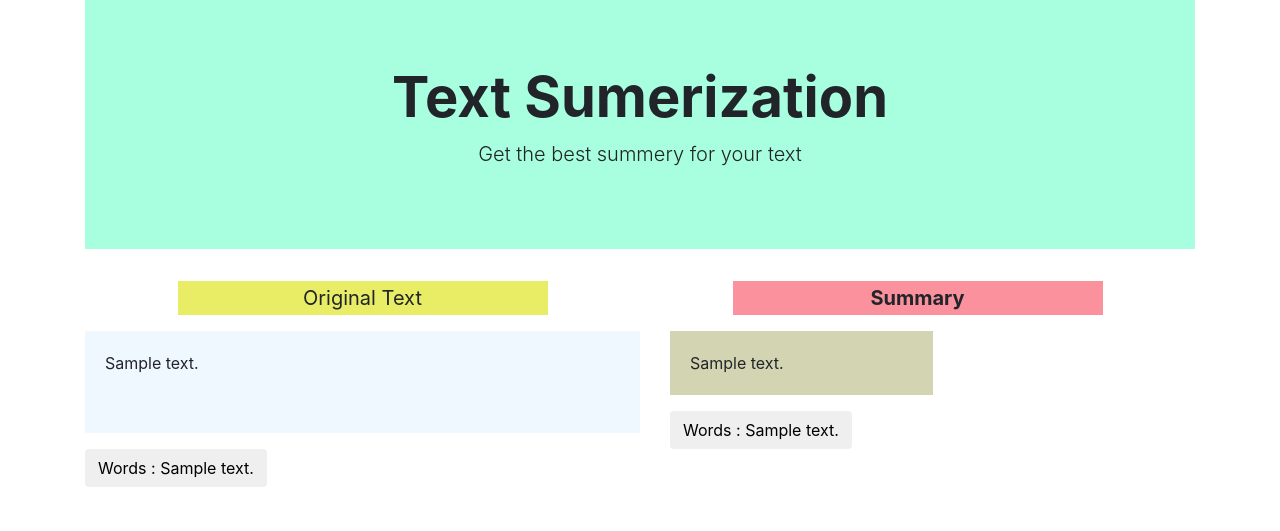
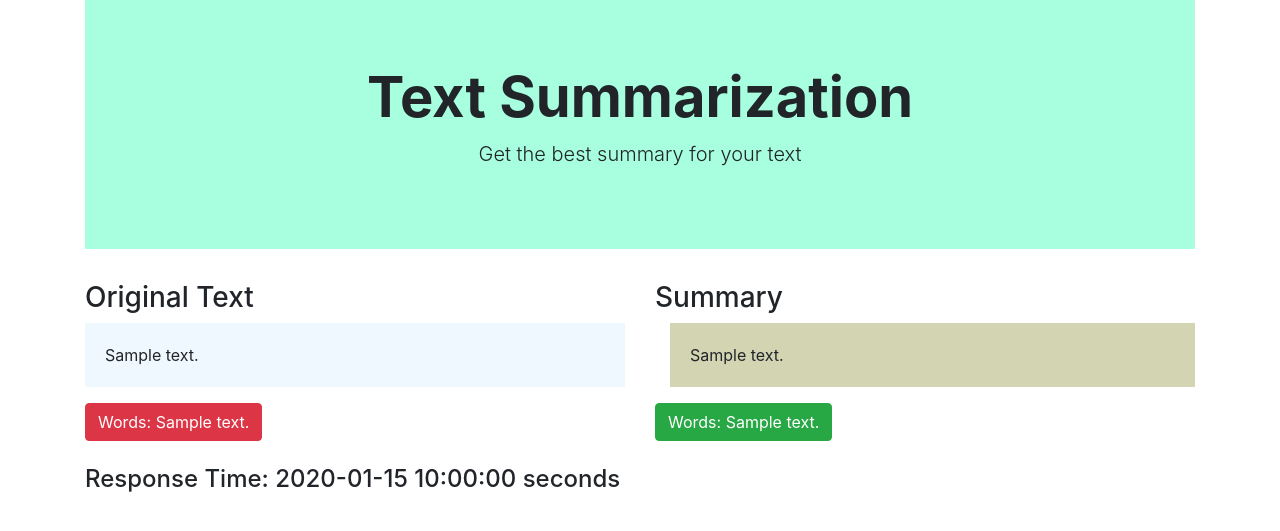
Before and after one commit to vunt201002/NLP-simple-text-summarizer, a Flask app: template templates/summary.html in a window 1280 px wide. Shown: the top 531 px of the page. Run offline with Flask 3, Linux system fonts and the light colour scheme; the template is opened without the code that fills it: most values are stand-ins (such as "Sample title", 1, 10 or a date in 2020); some libraries are stand-ins or nearby versions.

Commit message:
[Update] add response time and improve ui

```diff
--- a/app.py
+++ b/app.py
@@ -10,11 +10,11 @@ def index():
 @app.route('/analyze', methods=['GET', 'POST'])
 def analyze():
     if request.method == 'POST':
-        rawtext =request.form['rawtext']
-        summary, original_text, len_original_text, len_summary = summerizer(rawtext)
+        rawtext = request.form['rawtext']
+        summary, original_text, len_original_text, len_summary, response_time = summerizer(rawtext)
 
-    return render_template('summary.html', summary=summary, original_text= original_text,
-                           len_original_text= len_original_text, len_summary= len_summary)
+    return render_template('summary.html', summary=summary, original_text=original_text,
+                           len_original_text=len_original_text, len_summary=len_summary, response_time=response_time)
 
 if __name__ == "__main__":
     app.run(debug=True)
--- a/templates/summary.html
+++ b/templates/summary.html
@@ -8,7 +8,7 @@
     <!-- Bootstrap CSS -->
     <link rel="stylesheet" href="https://cdn.jsdelivr.net/npm/bootstrap@4.0.0/dist/css/bootstrap.min.css" integrity="sha384-Gn5384xqQ1aoWXA+058RXPxPg6fy4IWvTNh0E263XmFcJlSAwiGgFAW/dAiS6JXm" crossorigin="anonymous">
 
-    <title>Home</title>
+    <title>Text Summarization</title>
 
     <link rel="stylesheet" href="/static/style.css/">
   </head>
@@ -16,38 +16,30 @@
     <div class="container">
         <div class="jumbotron jumbotron-fluid">
             <div class="container">
-              <h1 class="display-4 heading">Text Sumerization</h1>
-              <p class="lead">Get the best summery for your text</p>
+              <h1 class="display-4 heading">Text Summarization</h1>
+              <p class="lead">Get the best summary for your text</p>
             </div>
         </div>
     </div>
 
-    <div class="container" style="display: flex; justify-content: space-around">
-        <p class="original_title col-sm-4">Original Text</p>
-        <p class="summary_title col-sm-4">Summary</p>
+    <div class="container mb-4">
+        <div class="row">
+            <div class="col-md-6">
+                <h3>Original Text</h3>
+                <p class="original_text">{{ original_text }}</p>
+                <button class="btn btn-danger" type="button">Words: {{ len_original_text }}</button>
+            </div>
+            <div class="col-md-6">
+                <h3>Summary</h3>
+                <p class="summary_text">{{ summary }}</p>
+                <button class="btn btn-success" type="button">Words: {{ len_summary }}</button>
+            </div>
+        </div>
     </div>
 
-
+    <div class="container mb-4">
+        <h4>Response Time: {{ response_time }} seconds</h4>
     </div>
-
-    <div class="container srt">
-        <p class="original_text col-sm-6">{{original_text}}</p>
-        <div class="container col-sm-6">
-            <p class="summary_text col-sm-6">{{summary}}</p>
-            <button class="btn btn-sucess" type="submit" style="margin-left: 15px">Words : {{len_summary}}</button>
-        </div>
-
-    </div>
-
-    <div class="container">
-        <button class="btn btn-denger" type="submit">Words : {{len_original_text}}</button>
-
-    </div>
-
-
-
-
-
 
     <!-- Optional JavaScript -->
     <!-- jQuery first, then Popper.js, then Bootstrap JS -->
--- a/text_summary.py
+++ b/text_summary.py
@@ -2,6 +2,8 @@ import spacy
 from spacy.lang.en.stop_words import STOP_WORDS
 from string import punctuation
 from heapq import nlargest
+import time
+import math
 
 
 text = """Samsung was founded by Lee Byung-chul in 1938 as a trading company. Over the next three decades,
@@ -19,15 +21,13 @@ the oldest theme park in South Korea) and Cheil Worldwide (the world's 15th larg
 
 
 def summerizer(rowdocs):
+    start_time = time.time()  # Record the start time
+
     stopwords = list(STOP_WORDS)
-    # print(stopwords)
-
     nlp = spacy.load('en_core_web_sm')
     doc = nlp(rowdocs)
-    #print(doc)
 
     token = [token.text for token in doc]
-    #print(token)
 
     wordFrequency = {}
     for word in doc:
@@ -37,18 +37,12 @@ def summerizer(rowdocs):
             else:
                 wordFrequency[word.text] += 1
 
-    #print(wordFrequency)
-
     maxFrequency = max(wordFrequency.values())
-    #print(maxFrequency)
 
     for word in wordFrequency.keys():
         wordFrequency[word] = wordFrequency[word] / maxFrequency
 
-    #print(wordFrequency)
-
     sent_token = [sent for sent in doc.sents]
-    #print(sent_token)
 
     sent_score = {}
     for sent in sent_token:
@@ -58,19 +52,17 @@ def summerizer(rowdocs):
                     sent_score[sent] = wordFrequency[word.text]
                 else:
                     sent_score[sent] += wordFrequency[word.text]
-    #print(sent_score)
 
     select_len = int(len(sent_token) * 0.3)
-    #print(select_len)
 
     summary = nlargest(select_len, sent_score, key=sent_score.get)
-    #print(summary)
 
     final_summary = [word.text for word in summary]
-    summary = ' '.join(final_summary)
-    #print(text)
-    #print(summary)
-    #print('Lenght of original text ', len(text.split(' ')))
-    #print('Lenght of summary text ', len(summary.split(' ')))
+    summary_text = ' '.join(final_summary)
 
-    return summary, doc, len(rowdocs.split(' ')), len(summary.split(' '))
+    end_time = time.time()  # Record the end time
+
+    response_time = end_time - start_time  # Calculate the response time
+    rounded_response_time = round(response_time, 2)  # Round to two decimal places
+
+    return summary_text, rowdocs, len(rowdocs.split(' ')), len(summary_text.split(' ')), rounded_response_time
```
